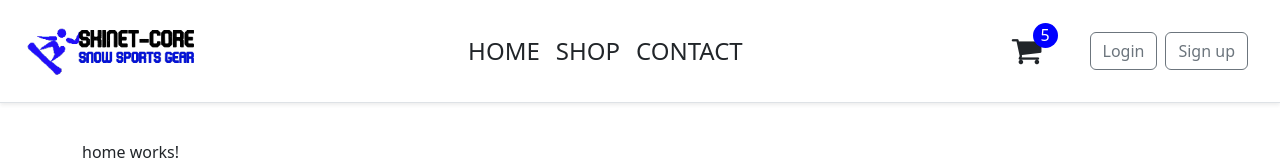
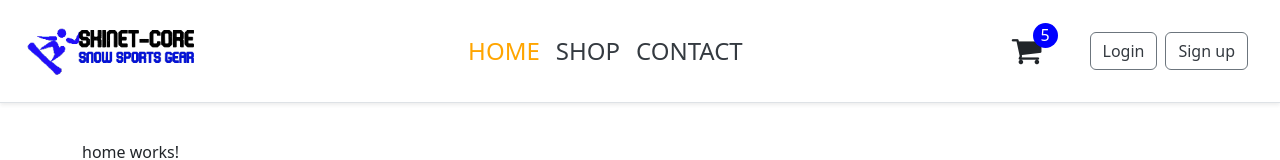
Before and after one commit to willrockies/ecommerce-app-frontend-client, an Angular app: page / in a window 1280 px wide. Shown: the top 160 px of the page. Built offline with nearby package versions, Linux system fonts and the light colour scheme.

Commit message:
Making the links active

```diff
--- a/src/app/core/nav-bar/nav-bar.component.html
+++ b/src/app/core/nav-bar/nav-bar.component.html
@@ -1,11 +1,23 @@
 <header
   class="d-flex flex-row align-items-center justify-content-between p-3 px-4 mb-3 bg-white border-bottom fixed-top shadow-sm"
 >
-  <img src="/assets/images/logo.png" alt="logo" style="max-height: 70px" />
+  <img
+    src="/assets/images/logo.png"
+    alt="logo"
+    class="logo"
+    style="max-height: 70px"
+    routerLink="/"
+  />
   <nav class="my-2 text-uppercase fs-4">
-    <a class="p-2 text-dark text-decoration-none" routerLink="/">Home</a>
-    <a class="p-2 text-dark text-decoration-none" routerLink="/shop">Shop</a>
-    <a class="p-2 text-dark text-decoration-none" routerLink="/contact">Contact</a>
+    <a
+      class="p-2"
+      routerLink="/"
+      routerLinkActive="active"
+      [routerLinkActiveOptions]="{ exact: true }"
+      >Home</a
+    >
+    <a class="p-2" routerLink="/shop" routerLinkActive="active">Shop</a>
+    <a class="p-2" routerLink="/contact" routerLinkActive="active">Contact</a>
   </nav>
   <div class="d-flex align-items-center">
     <a class="position-relative">
--- a/src/app/core/nav-bar/nav-bar.component.scss
+++ b/src/app/core/nav-bar/nav-bar.component.scss
@@ -10,3 +10,16 @@
   right: 32px;
 
 }
+
+a {
+  text-decoration: none;
+  color: #343a40;
+
+  &.active {
+    color: orange;
+  }
+}
+
+.logo {
+  cursor: pointer;
+}
```
